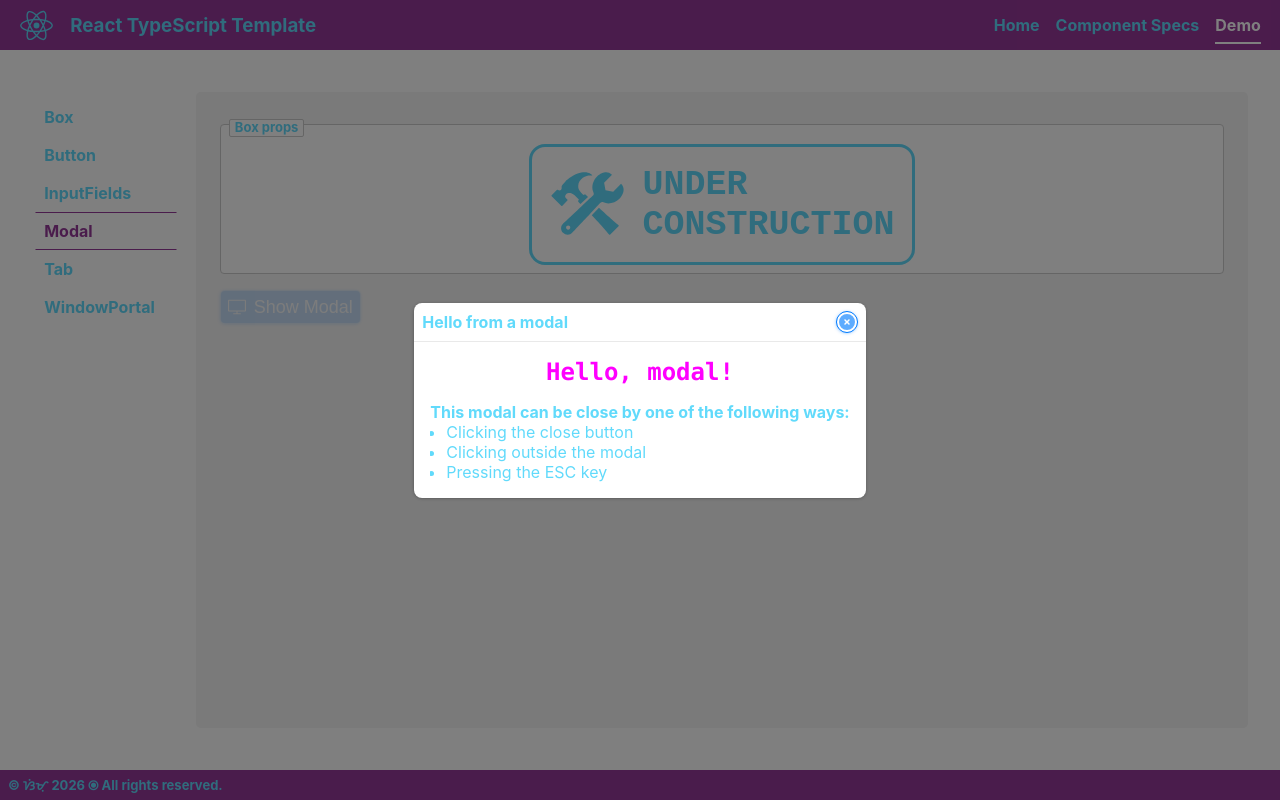
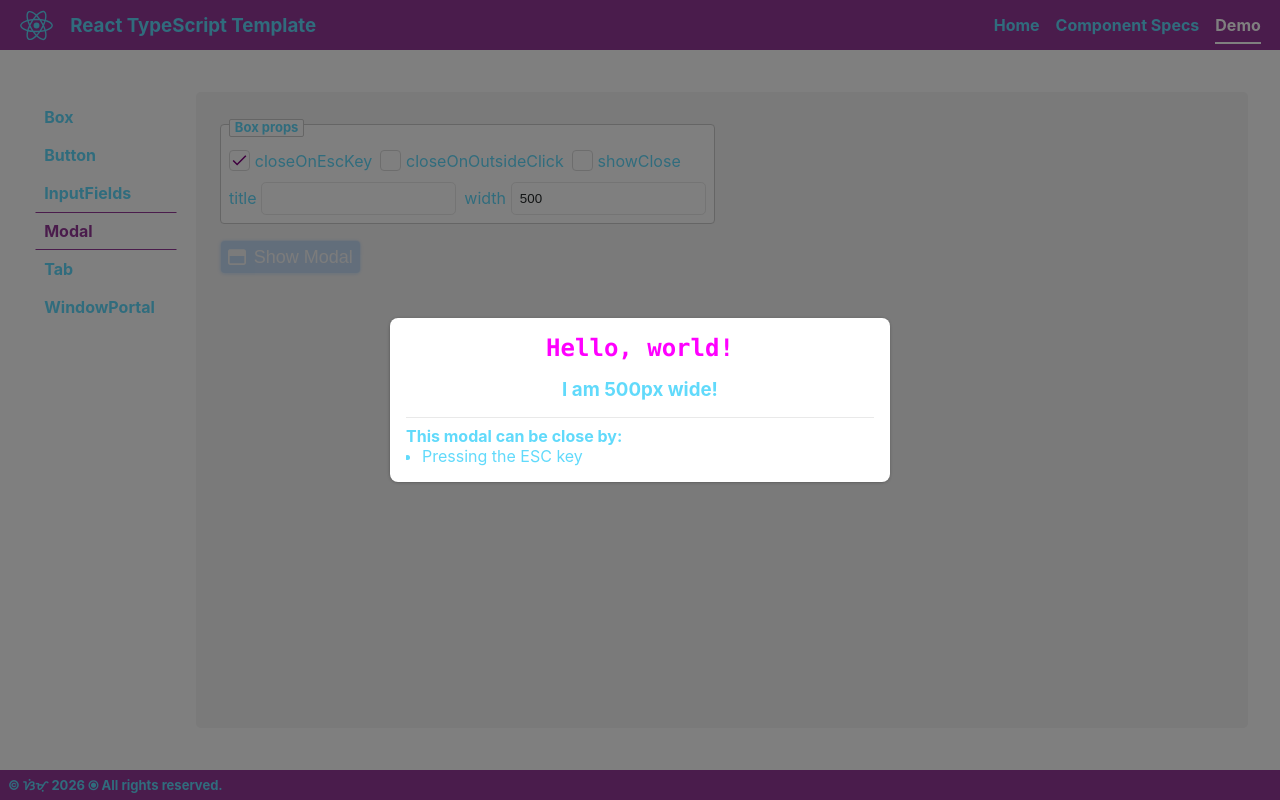
Before and after one commit to jaosimt/ts-app-template, a React (Create React App) app: page /demo/modal in a window 1280 px wide. Both pictures are taken after a click on the button "Show Modal". Built offline with nearby package versions, Linux system fonts and the light colour scheme.

Commit message:
* complete modal demo * added custom Checkbox component

```diff
--- a/src/components/pages/demo/demoModal.tsx
+++ b/src/components/pages/demo/demoModal.tsx
@@ -1,50 +1,133 @@
-import { FC, useState } from 'react';
-import {  SlScreenDesktop } from 'react-icons/sl';
+import { ChangeEvent, FC, useEffect, useState } from 'react';
+import { useForm } from 'react-hook-form';
+import { FaRegWindowMaximize } from 'react-icons/fa6';
+import { isString } from '../../../utils';
 import Box from '../../partials/box';
 import Button from '../../partials/button';
-import Modal from '../../partials/modal';
-import UnderConstruction from '../underConstruction';
+import Checkbox from '../../partials/checkbox';
+import InputField from '../../partials/inputField';
+import Modal, { ModalProps } from '../../partials/modal';
 
 const ModalDemo: FC = () => {
+    const {
+        register,
+    } = useForm();
+
     const [showModal, setShowModal] = useState(false);
+    const [props, setProps] = useState<Partial<ModalProps>>({
+        closeOnEscKey: true,
+        closeOnOutsideClick: false,
+        showClose: false,
+        title: undefined,
+        width: 500
+    });
+
+    useEffect(() => {
+        console.log(props);
+    }, [props]);
+
+    const changeHandler = (e: ChangeEvent<HTMLInputElement>) => {
+        const {name, checked, type, value} = e.currentTarget;
+
+        const newProps = {...props, [name]: type === 'checkbox' ? checked : value};
+
+        console.log('name:', name, ' checked:', checked, ' newProps:', newProps);
+        setProps(newProps);
+    };
+
+    const noCloseProps = !props.closeOnEscKey && !props.closeOnOutsideClick && !props.showClose;
+    const introduction = (() => {
+        let str = '';
+        if (!isString(props.title, true) && !props.width) return '';
+        if (props.title) str += `I am ${props.title}`;
+        if (props.width) str += ((str === '' ? 'I am ' : ',') + ` ${props.width}px wide!`);
+        else str += '!';
+
+        return str;
+    })();
 
     return <div data-component={'modal-demo'} style={{height: '100%', width: '100%'}}>
         {
             showModal && <Modal
-                closeOnEscKey={true}
-                closeOnOutsideClick={true}
-                title={'Hello from a modal'}
-                showClose={true}
+                width={props.width}
+                closeOnEscKey={props.closeOnEscKey}
+                closeOnOutsideClick={props.closeOnOutsideClick}
+                title={props.title}
+                showClose={props.showClose}
                 onClose={() => setShowModal(false)}
             >
                 <div className={'display-flex flex-direction-column gap-1'}>
-                    <h2 className={'display-flex m-0 color-magenta font-monospace flex-direction-column align-items-center'}>Hello, modal!</h2>
+                    <h2 className={'display-flex m-0 color-magenta font-monospace flex-direction-column align-items-center'}>Hello,
+                        world!</h2>
+                    {introduction && <h3 className="m-0 text-align-center">{introduction}</h3>}
                     <div>
-                        <h4 className={'m-0'}>This modal can be close by one of the following ways:</h4>
-                        <ul className={'m-0'} style={{listStyle: 'disc'}}>
-                            <li>Clicking the close button</li>
-                            <li>Clicking outside the modal</li>
-                            <li>Pressing the ESC key</li>
-                        </ul>
+                        {
+                            noCloseProps && <p style={{borderTop: '1px solid gainsboro', paddingTop: '0.5rem'}}
+                                               className={'m-0 color-red font-size-small text-align-center'}>You won't
+                                be able to close this modal except reloading your browser<br/>since you haven't selected a
+                                prop to do so!</p>
+                        }
+                        {
+                            !noCloseProps && <>
+                                <h4 className={'m-0 border-top pt-0p5'}>This modal can be close by:</h4>
+                                <ul className={'m-0'} style={{listStyle: 'disc'}}>
+                                    {props.showClose && <li>Clicking the close button</li>}
+                                    {props.closeOnOutsideClick && <li>Clicking outside the modal</li>}
+                                    {props.closeOnEscKey && <li>Pressing the ESC key</li>}
+                                </ul>
+                            </>
+                        }
                     </div>
                 </div>
             </Modal>
         }
 
-        <div className="display-flex flex-direction-column gap-1">
+        <div className="display-inline-flex flex-direction-column gap-1">
             <Box
+                className={'display-flex gap-0p3 flex-direction-column'}
                 label={'Box props'}
                 borderRadius={4}
-                style={{minHeight: '500px'}}
             >
-                <div className="display-flex justify-content-center">
-                    <UnderConstruction centered={false} fontSize={35} />
+                <div>
+                    <Checkbox
+                        name={'closeOnEscKey'}
+                        checked={props.closeOnEscKey}
+                        onChange={changeHandler}
+                    />
+                    <Checkbox
+                        name={'closeOnOutsideClick'}
+                        checked={props.closeOnOutsideClick}
+                        onChange={changeHandler}
+                    />
+                    <Checkbox
+                        name={'showClose'}
+                        checked={props.showClose}
+                        onChange={changeHandler}
+                    />
+                </div>
+                <div className={'display-inline-flex gap-0p5'}>
+                    <InputField
+                        label={'title'}
+                        fieldRegister={register('title', {
+                            value: props.title,
+                            onChange: changeHandler
+                        })}
+                    />
+
+                    <InputField
+                        type={'number'}
+                        label={'width'}
+                        fieldRegister={register('width', {
+                            value: props.width,
+                            onChange: changeHandler
+                        })}
+                    />
                 </div>
             </Box>
             <Button
                 className={'font-size-large'}
                 align={'space-between'}
-                icon={SlScreenDesktop}
+                icon={FaRegWindowMaximize}
                 disabled={showModal}
                 onClick={() => setShowModal(true)}
             >
--- /dev/null
+++ b/src/components/partials/checkbox/index.tsx
@@ -0,0 +1,74 @@
+import styled from 'styled-components';
+
+const CheckboxContainer = styled.div`
+    display: inline-flex;
+    align-items: center;
+    height: 33px;
+`;
+
+const Icon = styled.svg`
+    fill: none;
+    stroke: purple;
+    stroke-width: 2px;
+`;
+// noinspection CssUnknownProperty
+const HiddenCheckbox = styled.input.attrs({type: 'checkbox'})`
+    border: 0;
+    clip: rect(0 0 0 0);
+    clippath: inset(50%);
+    height: 1px;
+    margin: -1px;
+    overflow: hidden;
+    padding: 0;
+    position: absolute;
+    white-space: nowrap;
+    width: 1px;
+`;
+
+const StyledCheckbox = styled.div<{
+    checked: boolean | undefined
+}>`
+    display: inline-block;
+    width: 21px;
+    height: 21px;
+    border-radius: 4px;
+    border: 1px solid gainsboro;
+    transition: all 150ms;
+
+    ${Icon} {
+        visibility: ${props => (props.checked ? 'visible' : 'hidden')}
+    }
+`;
+
+const Label = styled.label`
+    cursor: pointer;
+    user-select: none;
+    display: inline-flex;
+    align-items: center;
+
+    & + * {
+        margin-left: 0.5rem;
+    }
+`;
+
+const Checkbox = ({label, name, className, checked, onChange, ...props}: {
+    label?: string,
+    name: string,
+    className?: string,
+    checked: boolean | undefined,
+    onChange?: any
+}) => (
+    <Label>
+        <CheckboxContainer className={className}>
+            <HiddenCheckbox name={name} checked={checked} onChange={onChange} {...props} />
+            <StyledCheckbox checked={checked}>
+                <Icon viewBox="0 0 24 24">
+                    <polyline points="20 6 9 17 4 12"/>
+                </Icon>
+            </StyledCheckbox>
+        </CheckboxContainer>
+        <span style={{marginLeft: '0.3rem'}}>{label || name}</span>
+    </Label>
+);
+
+export default Checkbox;
--- a/src/components/partials/modal/index.tsx
+++ b/src/components/partials/modal/index.tsx
@@ -4,7 +4,8 @@ import ReactDOM from 'react-dom';
 import { FaCircleXmark } from 'react-icons/fa6';
 import { useKeyPress, useOutsideClick } from '../../../hooks';
 import { v4 as uuidv4 } from 'uuid';
-import { classNames } from '../../../utils';
+import { CSSUnit } from '../../../types';
+import { classNames, parseCSSUnit } from '../../../utils';
 import ReactIcon from '../index';
 
 export interface ModalProps extends HTMLAttributes<HTMLDivElement> {
@@ -14,7 +15,7 @@ export interface ModalProps extends HTMLAttributes<HTMLDivElement> {
     onClose?: Function
     showClose?: boolean;
     title?: string;
-    width?: string | number;
+    width?: CSSUnit;
 }
 
 const Modal: FC<ModalProps> = (props) => {
@@ -71,7 +72,7 @@ const Modal: FC<ModalProps> = (props) => {
 
     const modal = <div id={uid} className={classNames('modal-overlay', maxZIndex && 'max-z-index')}>
         <div ref={modalRef} data-component={'Modal'} data-escape-key={closeOnEscKey}
-             style={{width: width, opacity: show ? 1 : 0}}>
+             style={{width: parseCSSUnit(width as CSSUnit), opacity: show ? 1 : 0}}>
             {title && <div className={'header'}><span className={'title'}>{title}</span>{closeButton}</div>}
             {!title && closeButton}
             <div className={'content'}>
```
